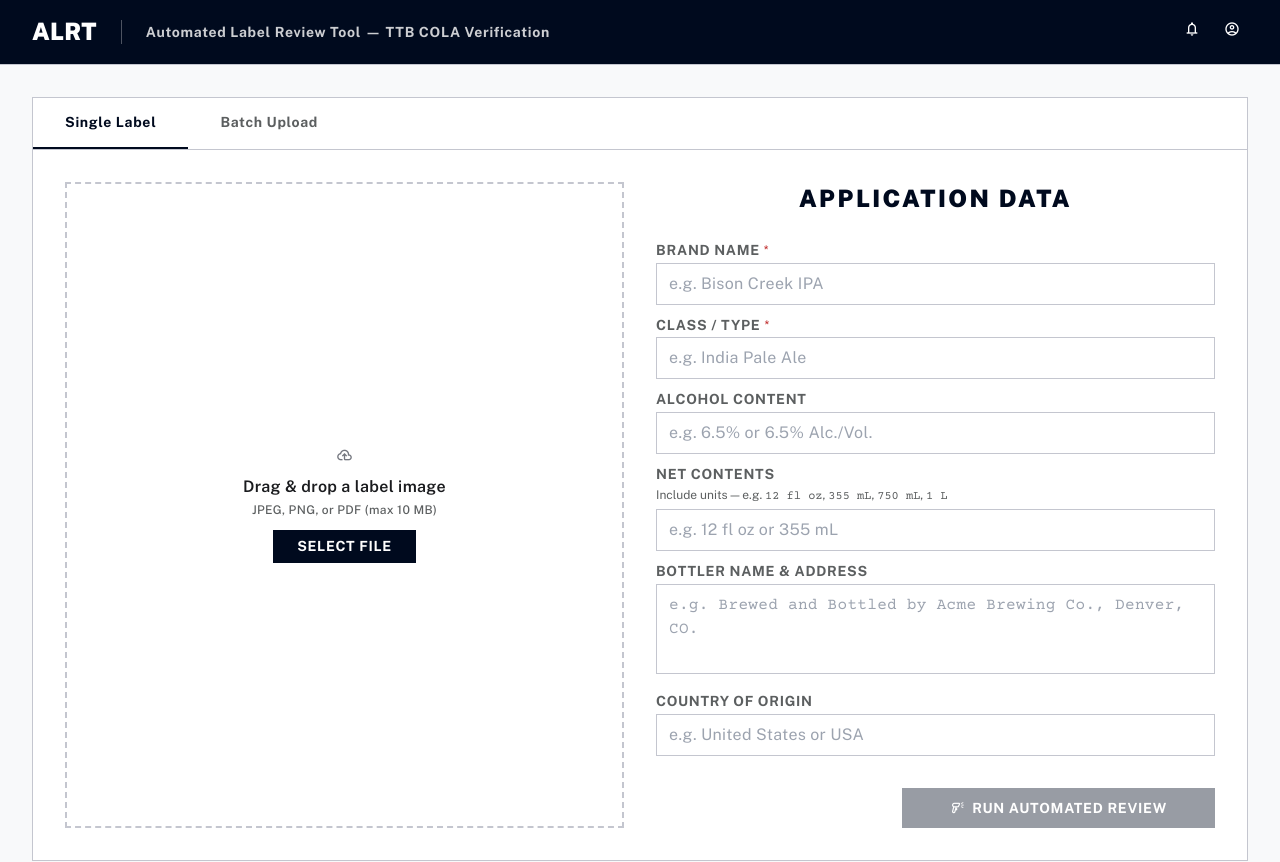
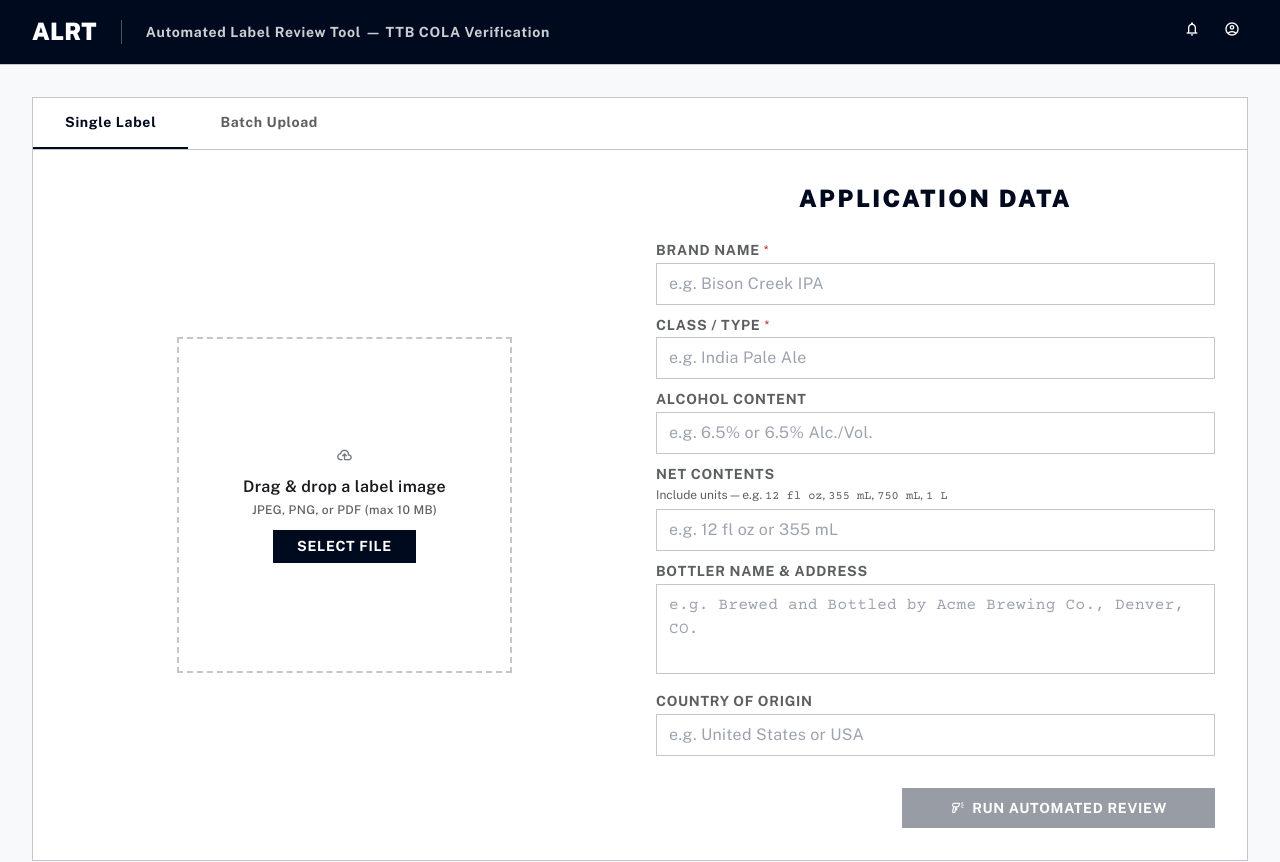
Before and after one commit to PlntGoblin/Automated-Label-Review-Tool, a React (Vite) app in the folder frontend/: page / in a window 1280 px wide. Shown: the top 862 px of the page. Built offline with nearby package versions, Linux system fonts and the light colour scheme.

Commit message:
chore: drop zone resized to 60% square, centered vertically, upload icon 2x larger
Co-Authored-By: Claude Sonnet 4.6 <noreply@anthropic.com>

```diff
--- a/frontend/src/App.tsx
+++ b/frontend/src/App.tsx
@@ -226,7 +226,9 @@ export default function App() {
                   aria-labelledby="tab-single"
                   className="grid grid-cols-1 lg:grid-cols-2 p-margin-lg gap-margin-lg"
                 >
-                  <LabelUpload onFileSelected={handleFileSelected} currentFileName={fileName} />
+                  <div className="flex items-center justify-center h-full">
+                    <LabelUpload onFileSelected={handleFileSelected} currentFileName={fileName} />
+                  </div>
                   <div className="space-y-4">
                     <ApplicationForm data={application} onChange={setApplication} disabled={loading} />
                     <div className="pt-margin-md flex justify-end">
--- a/frontend/src/components/LabelUpload.tsx
+++ b/frontend/src/components/LabelUpload.tsx
@@ -43,7 +43,7 @@ export default function LabelUpload({ onFileSelected, currentFileName }: LabelUp
   )
 
   const zoneClass = [
-    'border-2 border-dashed flex flex-col items-center justify-center gap-3 min-h-[224px] p-margin-lg text-center cursor-pointer select-none transition-colors',
+    'border-2 border-dashed flex flex-col items-center justify-center gap-3 aspect-square w-3/5 p-margin-lg text-center cursor-pointer select-none transition-colors',
     dragActive
       ? 'border-primary bg-primary/5'
       : currentFileName
@@ -73,13 +73,13 @@ export default function LabelUpload({ onFileSelected, currentFileName }: LabelUp
       />
       {currentFileName ? (
         <>
-          <span className="material-symbols-outlined text-green-500" style={{ fontSize: '122px' }}>check_circle</span>
+          <span className="material-symbols-outlined text-green-500" style={{ fontSize: '64px' }}>check_circle</span>
           <p className="text-label-bold text-on-surface">{currentFileName}</p>
           <p className="text-label-sm text-secondary">Click or drop to replace</p>
         </>
       ) : (
         <>
-          <span className="material-symbols-outlined text-[48px] text-outline">cloud_upload</span>
+          <span className="material-symbols-outlined text-[96px] text-outline">cloud_upload</span>
           <div>
             <p className="text-body-md text-on-surface font-semibold">Drag &amp; drop a label image</p>
             <p className="text-label-sm text-secondary mt-1">JPEG, PNG, or PDF (max 10 MB)</p>
```
